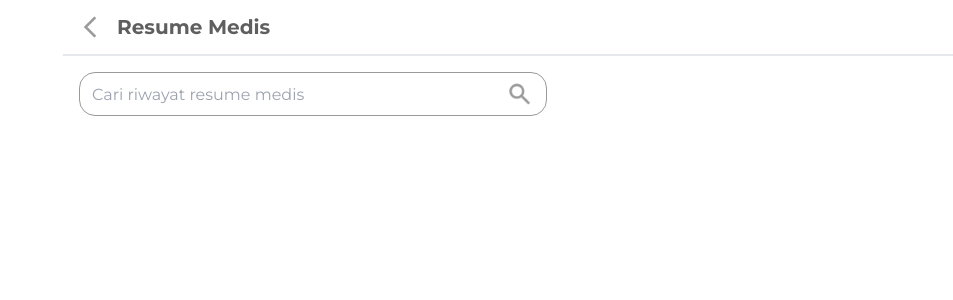
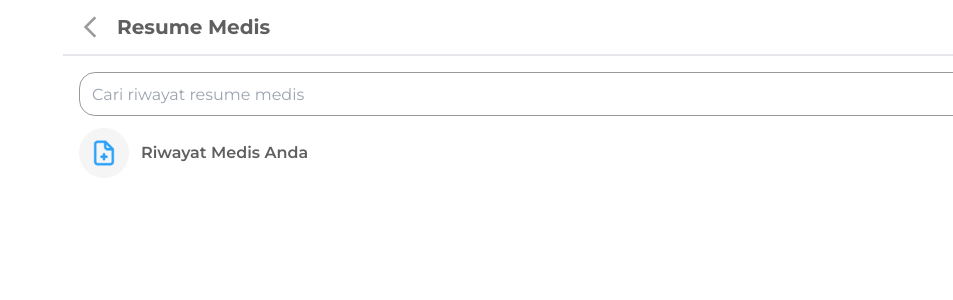
Before and after one commit to Personal-Health-Record/frontend, a Next.js app: page /resume in a window 1280 px wide. Shown: the top 300 px of the page, without its empty margins (327-1280 px from the left). Built offline with nearby package versions, Linux system fonts and the light colour scheme.

Commit message:
feat: add top card

```diff
--- a/src/app/resume/components/SearchBar/index.tsx
+++ b/src/app/resume/components/SearchBar/index.tsx
@@ -2,7 +2,7 @@ import Image from "next/image";
 
 const SearchBar = () => {
   return (
-    <div className="relative w-screen">
+    <div className="relative">
       <input
         className="border border-lightGrey w-full px-3 h-11 rounded-2xl focus:outline-none focus:border-blue-500"
         placeholder="Cari riwayat resume medis"
--- /dev/null
+++ b/src/app/resume/components/TopCard/index.tsx
@@ -0,0 +1,15 @@
+import Image from "next/image";
+
+const TopCard = () => {
+  return (
+    <div className="flex items-center justify-between">
+      <div className="flex items-center gap-3 font-semibold text-mainGrey">
+        <Image src="/images/resume-icon.png" alt="" width={50} height={50} />
+        <p>Riwayat Medis Anda</p>
+      </div>
+      <Image src="/images/arrow-right.png" alt="" width={30} height={30} />
+    </div>
+  );
+};
+
+export default TopCard;
--- a/src/app/resume/page.tsx
+++ b/src/app/resume/page.tsx
@@ -1,13 +1,15 @@
 import Header from "../components/Header";
 import SearchBar from "./components/SearchBar";
+import TopCard from "./components/TopCard";
 
 const ResumePage = () => {
   return (
     <div className="flex flex-col">
       <Header title="Resume Medis" />
 
-      <div className="flex px-4 py-4">
+      <div className="flex flex-col w-screen px-4 py-4 gap-3">
         <SearchBar />
+        <TopCard />
       </div>
     </div>
   );
```
Also changed, not shown: public/images/arrow-right.png (added), public/images/resume-icon.png (added).
